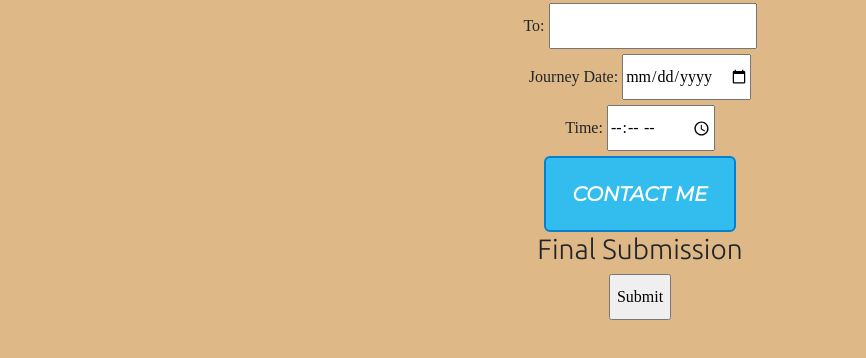
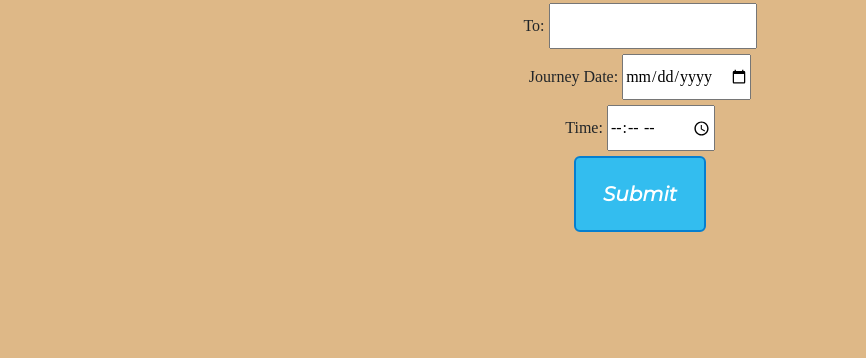
Before and after one commit to mohan23111997/second, a plain HTML site: page index.html in a window 1280 px wide. Shown: the part 346-704 px from the top of the page, without its empty margins (0-866 px from the left). Drawn offline with nearby package versions, Linux system fonts and the light colour scheme.

Commit message:
Update index.html

```diff
--- a/index.html
+++ b/index.html
@@ -63,10 +63,8 @@ top:1px;
   <input type="date"name="JourneyDate"value= ""><br>
   <label>Time:</label>
   <input type="time"name="Time"value="" ><br>
-    <a class="myButton" href="mailto:mohan123@gmail.com"><b>CONTACT ME</b></a><br>
+    <a class="myButton" href="https://mohan23111997.github.io/third/"><b>Submit</b></a><br>
 </form>
-    <form class="" action="https://mohan23111997.github.io/third/" method="get">
-      <h3>Final Submission</h3>
-      <input type="submit" ></form>
+
   </body>
 </html>
```
